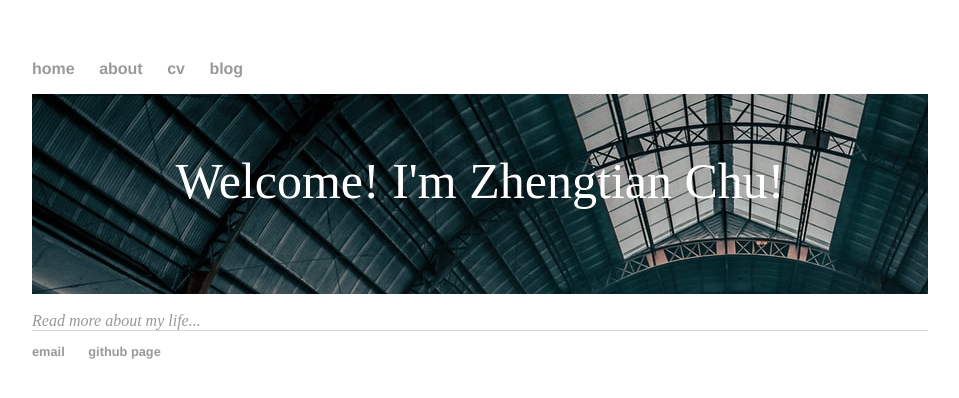
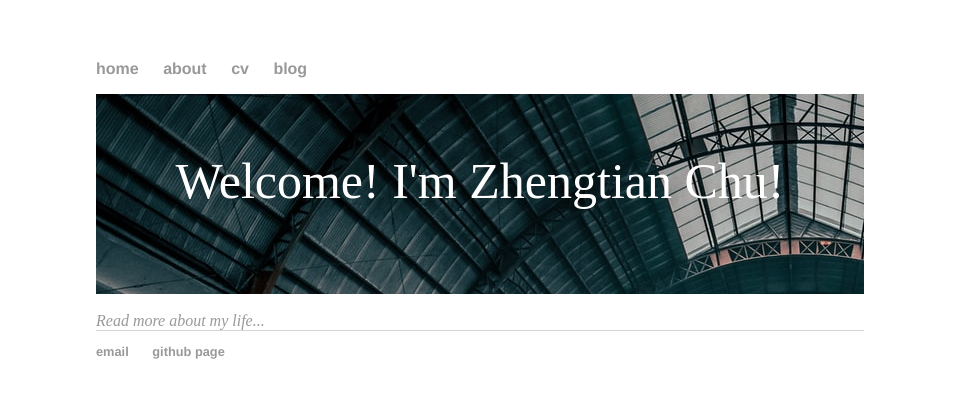
Before and after one commit to scyxx2/lakerschampions.github.io, a Jekyll site: the page built from index.html, in a window 1280 px wide. Shown: the top 398 px of the page, without its empty margins (160-1119 px from the left). Built offline with Jekyll 4.4.1, drawn with Linux system fonts in a browser that asks for light colours.

Commit message:
Update main.css

```diff
--- a/css/main.css
+++ b/css/main.css
@@ -1,12 +1,11 @@
 body {
     margin: 60px auto;
-    width: 70%;
+    width: 60%;
 }
 .blurb{
     background: url("/img/home.png") no-repeat;
     color:white;
     height:200px;
-    width:100%;
     font-size:50px;
     text-align: center;
 }
```
